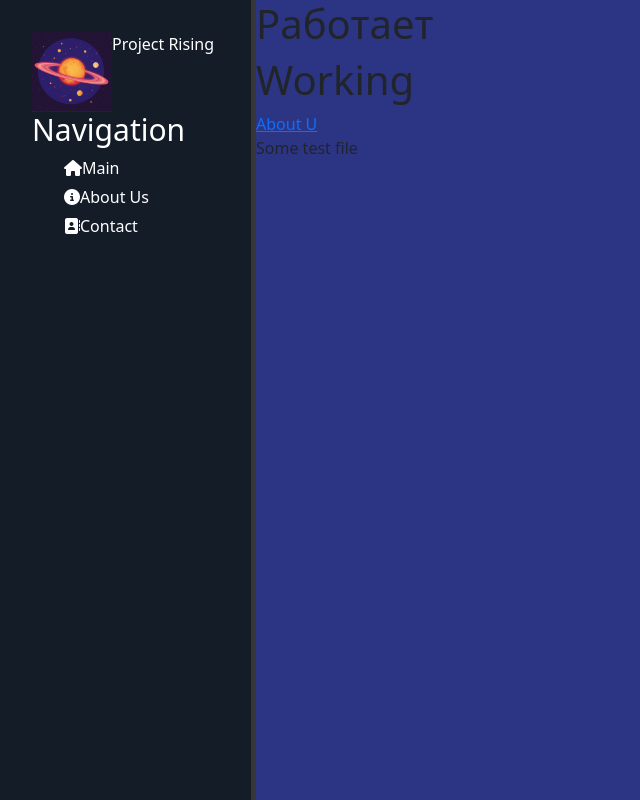
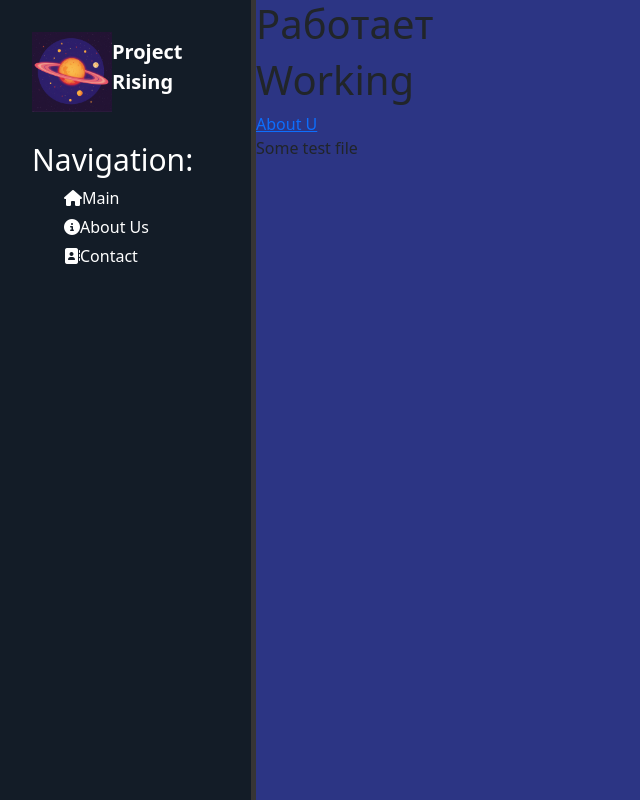
Before and after one commit to PlayErsGames666/Django, a Django app: page / in a window 1280 px wide. Shown: the whole page, without its empty margins (0-640 px from the left). Run offline with Django 5.2, Linux system fonts and the light colour scheme.

Commit message:
icons and urls

```diff
--- a/Rising/main/templates/main/layout.html
+++ b/Rising/main/templates/main/layout.html
@@ -13,11 +13,11 @@
 <body>
     <aside>
         <img src="{% static 'main/img/favicon.png' %}" alt="Лого">
-        <span class:"logo">Project Rising</span>
-        <h3>Navigation</h3>
+        <span class="logo">Project Rising</span>
+        <h3>Navigation:</h3>
         <ul>
-            <li><a href=""><i class="fa-solid fa-house"></i>Main</a></li>
-            <li><a href=""><i class="fa-solid fa-circle-info"></i>About Us</a></li>
+            <li><a href="/"><i class="fa-solid fa-house"></i>Main</a></li>
+            <li><a href="/about"><i class="fa-solid fa-circle-info"></i>About Us</a></li>
             <li><a href=""><i class="fa-solid fa-address-book"></i>Contact</a></li>
         </ul>
     </aside>
```
